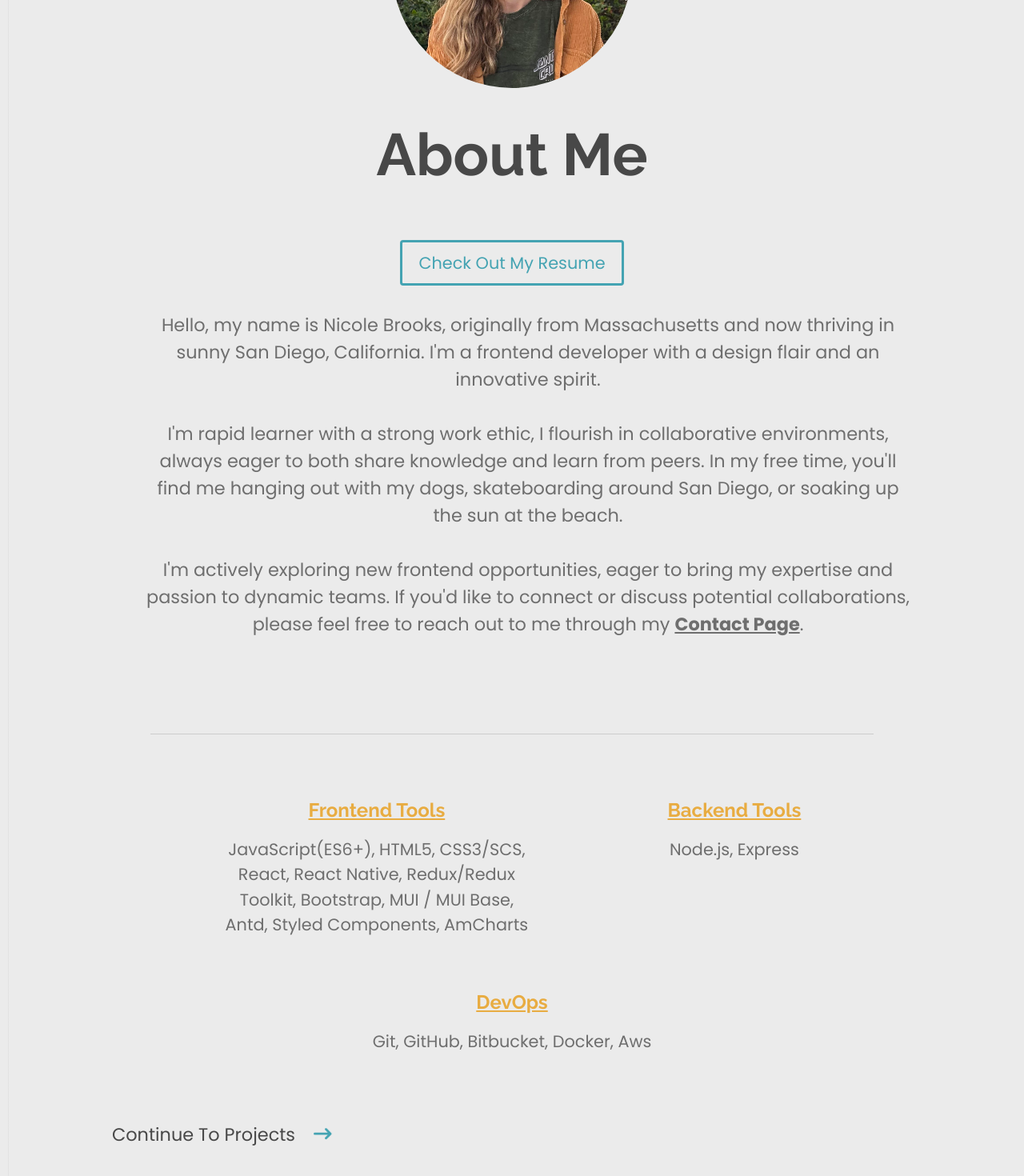
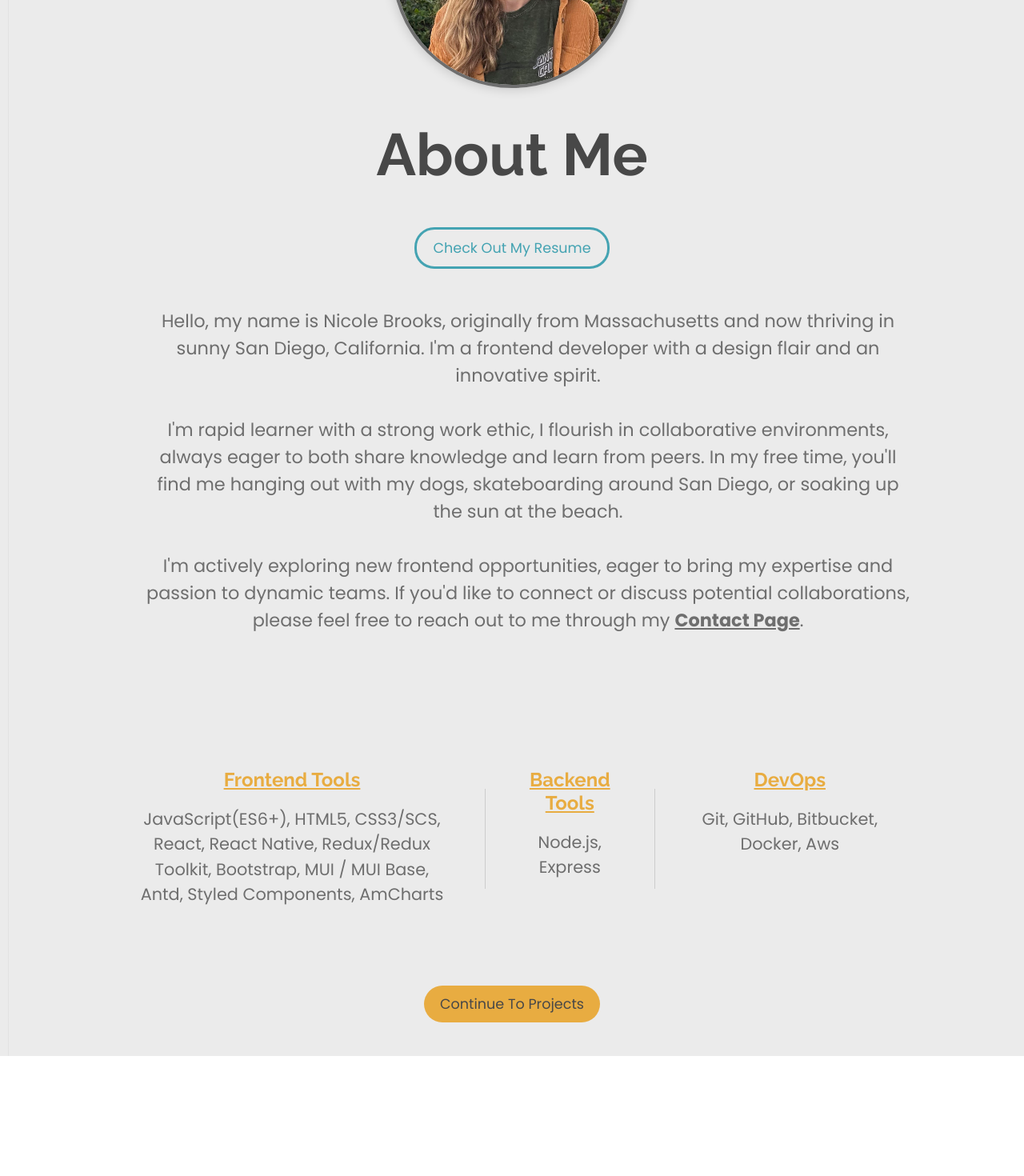
Before and after one commit to nikkibrooks2389/portfolio, a React (Create React App) app: page /about in a window 1280 px wide. Shown: the part 374-1844 px from the top of the page at 80% size. After the commit the page ends 1694 px from the top, so only its background shows below. Built offline with nearby package versions, Linux system fonts and the light colour scheme; a web font is replaced by a local one.

Commit message:
update next link button

```diff
--- a/src/components/UI/Links/NextPageLink.style.js
+++ b/src/components/UI/Links/NextPageLink.style.js
@@ -1,45 +1,30 @@
 import styled, { keyframes } from "styled-components";
-import { faArrowRightLong } from '@fortawesome/free-solid-svg-icons';
+
 import { Link } from 'react-router-dom';
-import { FontAwesomeIcon } from '@fortawesome/react-fontawesome';
+
 import { slideUpFadeIn } from "../../styles/keyframes";
-
-const bounceArrow = keyframes`
-  0%, 100% {
-    transform: translateX(0);
-  }
-  50% {
-    transform: translateX(20px);
-  }
-`;
-
-const AnimatedArrow = styled(FontAwesomeIcon)`
-  font-size: 1,5rem;
-  color: ${props => props.theme.colors.secondaryAccent};
-  animation: ${bounceArrow} 1s alternate infinite;
-`;
 
 
 const StyledNextPageLink = styled(Link)`
-  font-family:${({ theme }) => theme.fonts.secondary};
+  width:max-content;
   text-decoration:none;
-  font-size: 1.4rem;
-  cursor:pointer;
-  font-weight:400;
-  padding-bottom:2rem;
-  margin-top:1rem;
-  color:${props => props.theme.colors.primaryText};
-  opacity: 0;
+  font-family: ${({ theme }) => theme.fonts.secondary};
+  padding: 10px 20px;
+  border: none;
+  border-radius: 25px;
+  font-size: 1.1rem;
+  cursor: pointer;
+  transition: background-color 0.3s ease, color 0.3s ease;
+  background-color: ${({ theme }) => theme.colors.accent};
+  color: ${({ theme }) => theme.colors.primaryText};
+  margin: 2rem;
+  &:hover {
+    background-color: ${({ theme }) => theme.colors.accentHover};
+  }
+  }
   transform: translateY(20px);
   animation: ${slideUpFadeIn} 0.5s forwards;
   animation-delay:  ${props => props?.animationDelay};
-  @media (max-width: ${({ theme }) => theme.breakpoints.tablet}) {
-    font-size: 1.2rem;
-  }
-
-  @media (max-width: ${({ theme }) => theme.breakpoints.mobile}) {
-    font-size: 1.1rem;
-  }
 
   @media (max-width: ${({ theme }) => theme.breakpoints.xsMobile}) {
   font-size: 1rem;
@@ -50,7 +35,7 @@ const StyledNextPageLink = styled(Link)`
 
 
 const NextPageLink = ({ to, children, animationDelay }) => {
-  return <StyledNextPageLink animationDelay={animationDelay} to={to} > {children}  <AnimatedArrow icon={faArrowRightLong} /></StyledNextPageLink>
+  return <StyledNextPageLink animationDelay={animationDelay} to={to} > {children} </StyledNextPageLink>
 }
 
 export default NextPageLink;
--- a/src/components/UI/button/Button.style.js
+++ b/src/components/UI/button/Button.style.js
@@ -5,8 +5,8 @@ const StyledButton = styled.button`
   font-family: ${({ theme }) => theme.fonts.secondary};
   padding: 10px 20px;
   border: none;
-  border-radius: 4px;
-  font-size: 1.3rem;
+  border-radius: 25px;
+  font-size: 1.1rem;
   cursor: pointer;
   transition: background-color 0.3s ease, color 0.3s ease;
 
--- a/src/components/views/About.styles.js
+++ b/src/components/views/About.styles.js
@@ -6,7 +6,6 @@ import { Link } from "react-router-dom";
 import { ViewsWrapper } from "./ViewsWrapper";
 import { slideUpFadeIn } from "../styles/keyframes";
 import Resume from "../resume/Resume.style";
-
 import Image9 from "../../../src/assets/images/nicole-img-9.jpg";
 import NextPageLink from "../UI/Links/NextPageLink.style";
 import PageHeader from "../pageHeader/PageHeader.styles";
@@ -16,15 +15,18 @@ const CircularImage = styled.div`
   height: 300px;
   overflow: hidden;
   border-radius: 50%;
-margin-bottom:2.5rem;
+  margin-bottom: 2.5rem;
+  border: 4px solid ${({ theme }) => theme.colors.secondaryText};/* Add a solid border */
+  box-shadow: 0px 0px 15px rgba(0,0,0,0.2); /* Add a shadow for depth */
+  position: relative; /* Needed for absolute positioning of pseudo-elements if you add design */
+
   `;
 
 const Image = styled.img`
   width: 100%;
   height: 100%;
   object-fit: cover;
-
-  object-position:  center; /* Adjust this property to display more of the top of the image */
+  object-position:  center;
 `;
 
 
@@ -33,7 +35,7 @@ const AboutContainer = styled.div`
   width: 80%;
   padding-top:150px;
   flex-direction: column;
-
+  align-items:center;
   @media (max-width: ${({ theme }) => theme.breakpoints.tablet}) {
     width: 85%;
   }
@@ -57,7 +59,6 @@ const AboutMeDescription = styled.p`
   text-align:center;
   @media (max-width: ${({ theme }) => theme.breakpoints.tablet}) {
     font-size: 1.3rem;
-    margin-top:2rem;
     padding:0px
   }
 
@@ -71,11 +72,6 @@ text-align:center;
   }
 `;
 
-const HorizontalLine = styled.hr`
-  border: none;
-  border-top: 1px solid #ccc;
-  margin: 1rem 3rem;
-`;
 
 
 const AnimatedContainer = styled.div`
@@ -88,7 +84,7 @@ const AnimatedContainer = styled.div`
 const SkillsSection = styled.div`
   margin:2rem 0;
   display: flex;
-  flex-wrap: wrap;
+  flex-direction: row;
   justify-content:space-evenly;
 
   @media (max-width: ${({ theme }) => theme.breakpoints.mobile}) {
@@ -105,13 +101,9 @@ const SkillSection = styled.div`
   max-width:450px;
   padding:0rem 2rem;
   @media (max-width: ${({ theme }) => theme.breakpoints.mobile}) {
-    align-items: center;
+
     max-width: 100%;
-    margin: 10px;
-  }
-
-  @media (max-width: ${({ theme }) => theme.breakpoints.mobile}) {
-    margin: 10px;
+    margin-bottom: 2rem;
   }
 `;
 
@@ -146,6 +138,7 @@ const SkillHeader = styled.h3`
   text-align:center;
   @media (max-width: ${({ theme }) => theme.breakpoints.mobile}) {
     font-size: 1.4rem;
+
   }
 `;
 
@@ -156,7 +149,7 @@ const ContactMe = styled(Link)`
 `;
 
 const ResumeSection = styled.div`
-  margin: 2rem 0 2rem 0;
+  margin:1rem  0 3rem 0;
   display: flex;
   justify-content: center;
   @media (max-width: ${({ theme }) => theme.breakpoints.mobile}) {
@@ -178,12 +171,21 @@ justify-content:center;
 }
 `;
 
+const VerticalLine = styled.div`
+  border-left: 1px solid #ccc;
+  height: 125px;
+  align-self: center;
+  margin: 0 1rem;
+  @media (max-width: ${({ theme }) => theme.breakpoints.mobile}) {
+    display: none;
+  }
+
+`;
+
 const About = () => {
   return (
     <ViewsWrapper>
       <AboutContainer>
-
-
         <AnimatedContainer>
           <SkillAboutContainer>
             <ImageAndDescriptionWrapper>
@@ -202,7 +204,7 @@ const About = () => {
                 I'm actively exploring new frontend opportunities, eager to bring my expertise and passion to dynamic teams. If you'd like to connect or discuss potential collaborations, please feel free to reach out to me through my <ContactMe to={"/contact"}>Contact Page</ContactMe>.
               </AboutMeDescription>
             </ImageAndDescriptionWrapper>
-            <HorizontalLine />
+
             <SkillsSection>
               <SkillSection>
                 <SkillHeader>Frontend Tools</SkillHeader>
@@ -212,11 +214,13 @@ const About = () => {
                   Styled Components, AmCharts
                 </Skill>
               </SkillSection>
+              <VerticalLine />
 
               <SkillSection>
                 <SkillHeader>Backend Tools</SkillHeader>
                 <Skill>Node.js, Express</Skill>
               </SkillSection>
+              <VerticalLine />
 
               <SkillSection>
                 <SkillHeader>DevOps</SkillHeader>
--- a/src/components/views/Contact.styles.js
+++ b/src/components/views/Contact.styles.js
@@ -11,6 +11,7 @@ const ContactContainer = styled.div`
   flex-direction: column;
   padding-top:150px;
   width:80%;
+  align-items:center;
   @media (max-width: ${({ theme }) => theme.breakpoints.tablet}) {
     width:90%;
 
@@ -105,6 +106,8 @@ const FormTextArea = styled.textarea`
 
 const FormButtonsWrapper = styled.div`
 margin:1.5rem 0;
+
+justify-content:center;
   display:flex;
   animation: ${slideUpFadeIn} 0.9s ease forwards;
   animation-delay: 0.7s;
--- a/src/components/views/Home.styles.js
+++ b/src/components/views/Home.styles.js
@@ -2,6 +2,7 @@ import styled, { keyframes } from "styled-components";
 import { slideUpFadeIn, slideInFromLeftWithBounce } from "../styles/animations/keyframes";
 import { ViewsWrapper } from "./ViewsWrapper";
 import NextPageLink from "../UI/Links/NextPageLink.style";
+import Button from "../UI/button/Button.style";
 
 export const HeaderContainer = styled.div`
   display :flex;
--- a/src/components/views/Projects/Projects.styles.js
+++ b/src/components/views/Projects/Projects.styles.js
@@ -10,6 +10,7 @@ const ProjectsContainer = styled.div`
   width: 80%;
   flex-direction: column;
   padding-top:150px;
+  align-items:center;
   @media (max-width: ${({ theme }) => theme.breakpoints.tablet}) {
     width: 85%;
   }
```
Also changed, not shown: src/components/views/Projects/Project.js (indentation only). Lines whose indentation alone changed are shown as unchanged.
